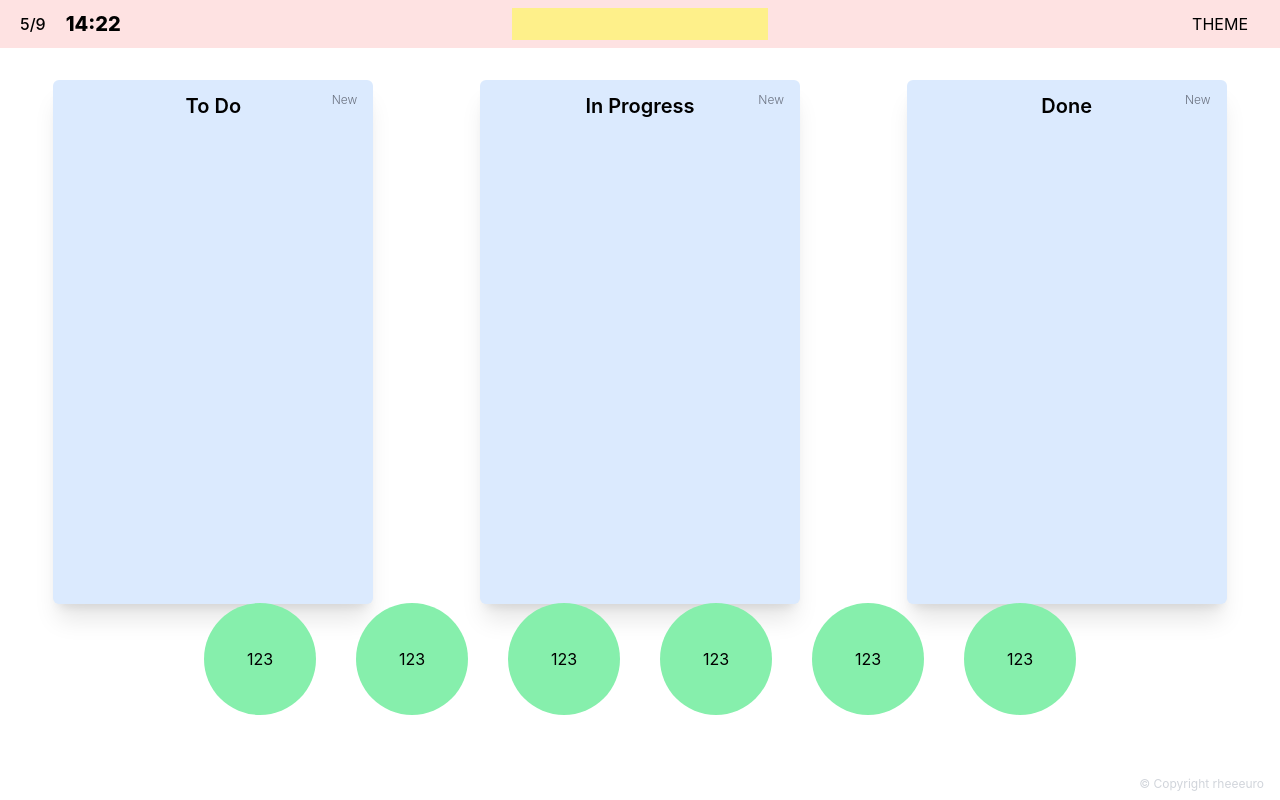
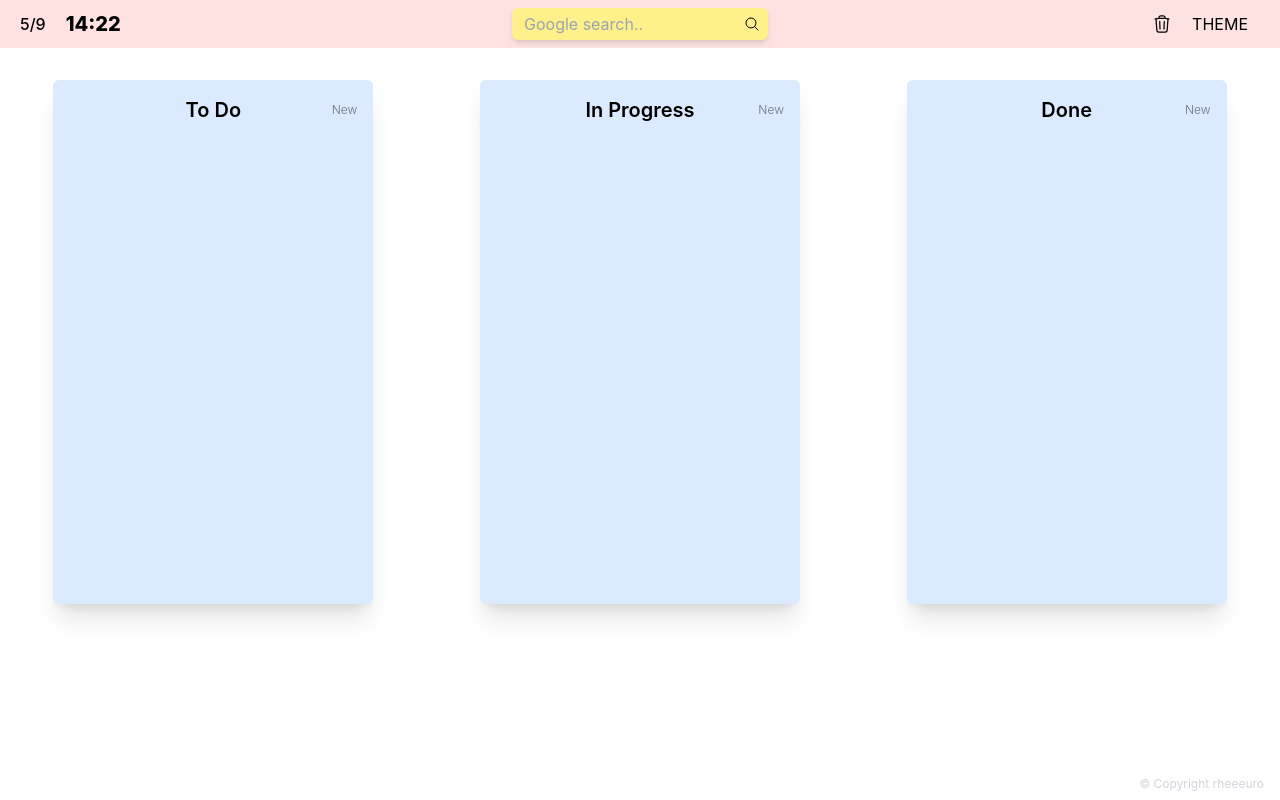
Before and after one commit to rheeeuro/homepage, a React (Create React App) app: page / in a window 1280 px wide. Built offline with nearby package versions, Linux system fonts and the light colour scheme.

Commit message:
form event

```diff
--- a/package.json
+++ b/package.json
@@ -15,6 +15,7 @@
     "react-dnd": "^16.0.1",
     "react-dnd-html5-backend": "^16.0.1",
     "react-dom": "^18.2.0",
+    "react-router-dom": "^6.11.1",
     "react-scripts": "5.0.1",
     "tailwind-styled-components": "^2.2.0",
     "typescript": "^4.9.5",
--- a/src/App.tsx
+++ b/src/App.tsx
@@ -29,7 +29,7 @@ function App() {
       <DndProvider backend={HTML5Backend}>
         <Content>
           <ToDo />
-          <Bookmark />
+          {/* <Bookmark /> */}
         </Content>
       </DndProvider>
       <Footer />
--- a/src/components/Search.tsx
+++ b/src/components/Search.tsx
@@ -1,19 +1,72 @@
+import { useState } from "react";
 import tw from "tailwind-styled-components";
 
-const SearchContainer = tw.div`
+const SearchContainer = tw.form`
 w-1/5
+relative
+flex
+flex-row
+items-center
 `;
 
 const SearchInput = tw.input`
+absoulte
 w-full
 h-8
+pl-3
+pr-8
+shadow-md
+rounded-md
 bg-yellow-200
+
+`;
+
+const SearchButton = tw.button`
+absolute
+right-2
 `;
 
 export function Search() {
+  const [search, setSearch] = useState<string>("");
+
+  const onChangeSearch = (e: React.ChangeEvent<HTMLInputElement>) => {
+    setSearch(e.target.value);
+  };
+
+  const confirmSearch = (e: React.FormEvent<HTMLFormElement>) => {
+    if (search === "") e.preventDefault();
+  };
+
   return (
-    <SearchContainer>
-      <SearchInput />
+    <SearchContainer
+      method="get"
+      action="http://www.google.co.kr/search"
+      autoComplete="off"
+      onSubmit={confirmSearch}
+    >
+      <SearchInput
+        type="text"
+        name="q"
+        value={search}
+        onChange={onChangeSearch}
+        placeholder="Google search.."
+      />
+      <SearchButton type="submit">
+        <svg
+          xmlns="http://www.w3.org/2000/svg"
+          fill="none"
+          viewBox="0 0 24 24"
+          strokeWidth={1.5}
+          stroke="currentColor"
+          className="w-4 h-4"
+        >
+          <path
+            strokeLinecap="round"
+            strokeLinejoin="round"
+            d="M21 21l-5.197-5.197m0 0A7.5 7.5 0 105.196 5.196a7.5 7.5 0 0010.607 10.607z"
+          />
+        </svg>
+      </SearchButton>
     </SearchContainer>
   );
 }
--- a/src/components/Theme.tsx
+++ b/src/components/Theme.tsx
@@ -1,3 +1,4 @@
+import { Link } from "react-router-dom";
 import tw from "tailwind-styled-components";
 
 const ThemeButtonContainer = tw.div`
@@ -7,13 +8,36 @@ flex-row
 justify-end
 `;
 
+const ClearButton = tw.button`
+mr-5
+`;
+
 const ThemeButton = tw.button`
 mr-8
 `;
 
 export function Theme() {
+  const clear = () => {};
+
   return (
     <ThemeButtonContainer>
+      <ClearButton onClick={clear}>
+        <svg
+          xmlns="http://www.w3.org/2000/svg"
+          fill="none"
+          viewBox="0 0 24 24"
+          strokeWidth={1.5}
+          stroke="currentColor"
+          className="w-5 h-5"
+        >
+          <path
+            strokeLinecap="round"
+            strokeLinejoin="round"
+            d="M14.74 9l-.346 9m-4.788 0L9.26 9m9.968-3.21c.342.052.682.107 1.022.166m-1.022-.165L18.16 19.673a2.25 2.25 0 01-2.244 2.077H8.084a2.25 2.25 0 01-2.244-2.077L4.772 5.79m14.456 0a48.108 48.108 0 00-3.478-.397m-12 .562c.34-.059.68-.114 1.022-.165m0 0a48.11 48.11 0 013.478-.397m7.5 0v-.916c0-1.18-.91-2.164-2.09-2.201a51.964 51.964 0 00-3.32 0c-1.18.037-2.09 1.022-2.09 2.201v.916m7.5 0a48.667 48.667 0 00-7.5 0"
+          />
+        </svg>
+      </ClearButton>
+
       <ThemeButton>THEME</ThemeButton>
     </ThemeButtonContainer>
   );
--- a/src/components/ToDoColumn.tsx
+++ b/src/components/ToDoColumn.tsx
@@ -1,4 +1,4 @@
-import { ReactNode, useState } from "react";
+import { ReactNode, useEffect, useState } from "react";
 import { useDrop } from "react-dnd";
 import tw from "tailwind-styled-components";
 import { ItoDoItem } from "./ToDo";
@@ -23,8 +23,10 @@ overflow-y-scroll
 
 const TitleContainer = tw.div`
 w-full
+h-10
 flex
 flex-col
+justify-center
 items-center
 relative
 mb-3
@@ -33,6 +35,8 @@ mb-3
 const Title = tw.h1`
 font-semibold
 text-xl
+w-full
+text-center
 `;
 
 const NewButton = tw.button`
@@ -44,23 +48,35 @@ text-gray-500
 hover:text-gray-700
 `;
 
-const NewText = tw.div`
+const NewText = tw.form`
 absolute
 w-11/12
+h-full
+flex
+flex-row
+items-center
 `;
 
 const NewInput = tw.input`
 absolute
 w-full
+h-8
+pr-11
+pl-2
+rounded-md
+shadow-sm
 `;
 
 const NewInputButton = tw.div`
 absolute
 right-2
+flex
+flex-row
+justify-center
 `;
 
 const NewCancelButton = tw.button`
-mr-2
+mr-1
 `;
 
 const NewConfirmButton = tw.button`
@@ -102,6 +118,17 @@ export function ToDoColumn({
     [title]
   );
 
+  useEffect(() => {
+    setConfirmEnabled(newToDo.text !== "");
+  }, [newToDo]);
+
+  useEffect(() => {
+    document.addEventListener("keydown", (e) => {
+      if (e.key !== "Escape") return;
+      cancelNew();
+    });
+  }, []);
+
   const moveToDo = (text: string, dest: string) => {
     setToDoItems((prev) => {
       const newOne = [
@@ -120,10 +147,21 @@ export function ToDoColumn({
       ...prev,
       [e.target.name]: e.target.value,
     }));
-    setConfirmEnabled(true);
   };
 
-  const confirmNew = () => {
+  const cancelNew = () => {
+    setNewToDo({
+      text: "",
+      column: title,
+    });
+    setAdding(false);
+  };
+
+  const confirmNew = (e: React.FormEvent<HTMLFormElement>) => {
+    e.preventDefault();
+
+    if (newToDo.text === "") return;
+    console.log("a");
     setToDoItems((prev) => {
       const newOne = [...prev, newToDo];
       localStorage.setItem("todos", JSON.stringify(newOne));
@@ -135,7 +173,6 @@ export function ToDoColumn({
       column: title,
     });
     setAdding(false);
-    setConfirmEnabled(false);
   };
 
   return (
@@ -152,18 +189,45 @@ export function ToDoColumn({
           </NewButton>
         )}
         {adding && (
-          <NewText>
-            <NewInput name={"text"} onChange={onChangeNewToDo} />
+          <NewText onSubmit={confirmNew} autoComplete="off">
+            <NewInput
+              name={"text"}
+              onChange={onChangeNewToDo}
+              value={newToDo.text}
+              placeholder="Type new item.."
+            />
             <NewInputButton>
-              <NewCancelButton
-                onClick={() => {
-                  setAdding(false);
-                }}
-              >
-                X
+              <NewCancelButton type="button" onClick={cancelNew}>
+                <svg
+                  xmlns="http://www.w3.org/2000/svg"
+                  fill="none"
+                  viewBox="0 0 24 24"
+                  strokeWidth={1.5}
+                  stroke="red"
+                  className="w-4 h-4"
+                >
+                  <path
+                    strokeLinecap="round"
+                    strokeLinejoin="round"
+                    d="M6 18L18 6M6 6l12 12"
+                  />
+                </svg>
               </NewCancelButton>
-              <NewConfirmButton onClick={confirmNew} disabled={!confirmEnabled}>
-                V
+              <NewConfirmButton type="submit" disabled={!confirmEnabled}>
+                <svg
+                  xmlns="http://www.w3.org/2000/svg"
+                  fill="none"
+                  viewBox="0 0 24 24"
+                  strokeWidth={1.5}
+                  stroke="green"
+                  className="w-4 h-4"
+                >
+                  <path
+                    strokeLinecap="round"
+                    strokeLinejoin="round"
+                    d="M4.5 12.75l6 6 9-13.5"
+                  />
+                </svg>
               </NewConfirmButton>
             </NewInputButton>
           </NewText>
```
Also changed, not shown: 1 other file (tests, documents, lock files or other folders).
